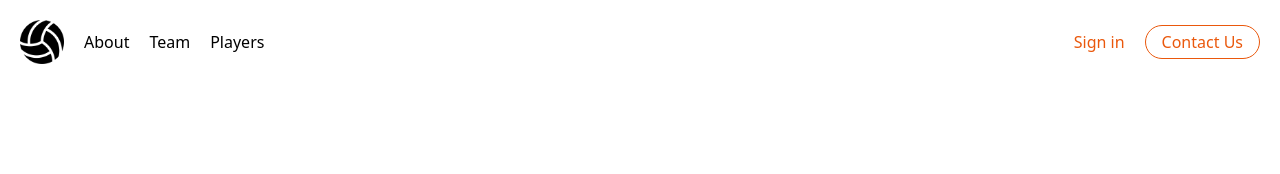
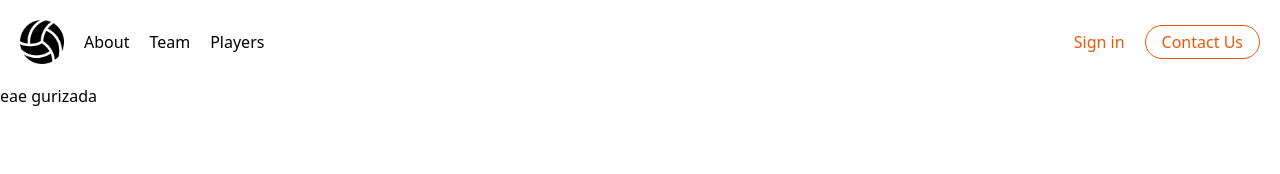
Before and after one commit to Nicholas-Goes/Projeto-Karasuno, a Next.js app: page / in a window 1280 px wide. Shown: the top 174 px of the page. Built offline with nearby package versions, Linux system fonts and the light colour scheme.

Commit message:
Update on header

```diff
--- a/components/Header.tsx
+++ b/components/Header.tsx
@@ -18,7 +18,7 @@ function Header() {
   }, [])
 
   return (
-    <header className={black ? 'bg-black flex justify-between p-5 max-w-7xl mx-auto' : 'bg-transparent flex justify-between p-5 max-w-7xl mx-auto'}>
+    <header className={black ? 'bg-black flex justify-between p-5 max-w-7xl mx-auto' : 'bg-transparent flex justify-between max-w-7xl p-5 mx-auto'}>
         <div className='flex items-center space-x-5'>
             <Link href="/">
                 <Image
--- a/pages/index.tsx
+++ b/pages/index.tsx
@@ -13,6 +13,8 @@ const Home: NextPage = () => {
 
       <main>
         <Header />
+
+        <section>eae gurizada</section>
       </main>
 
     </div>
```
